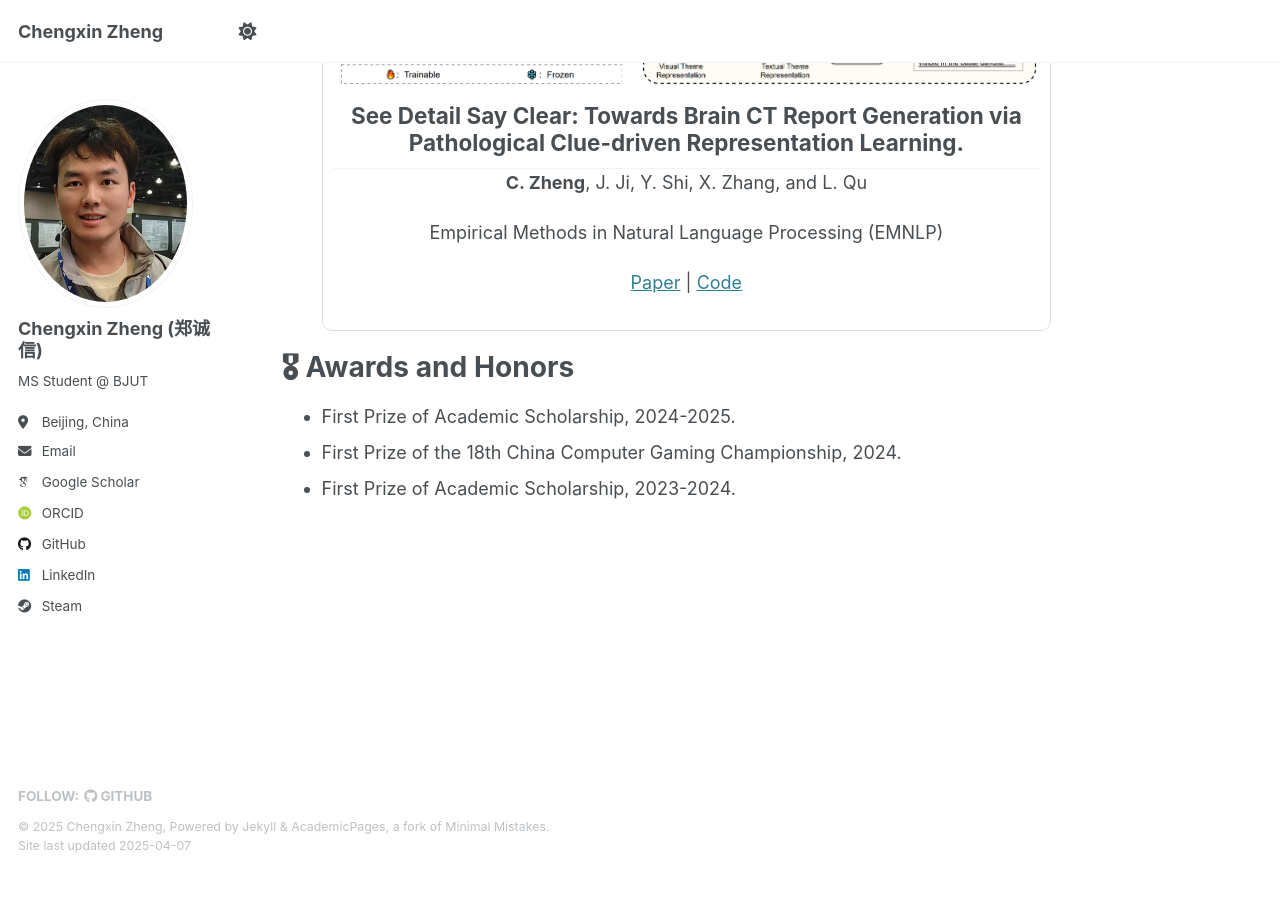
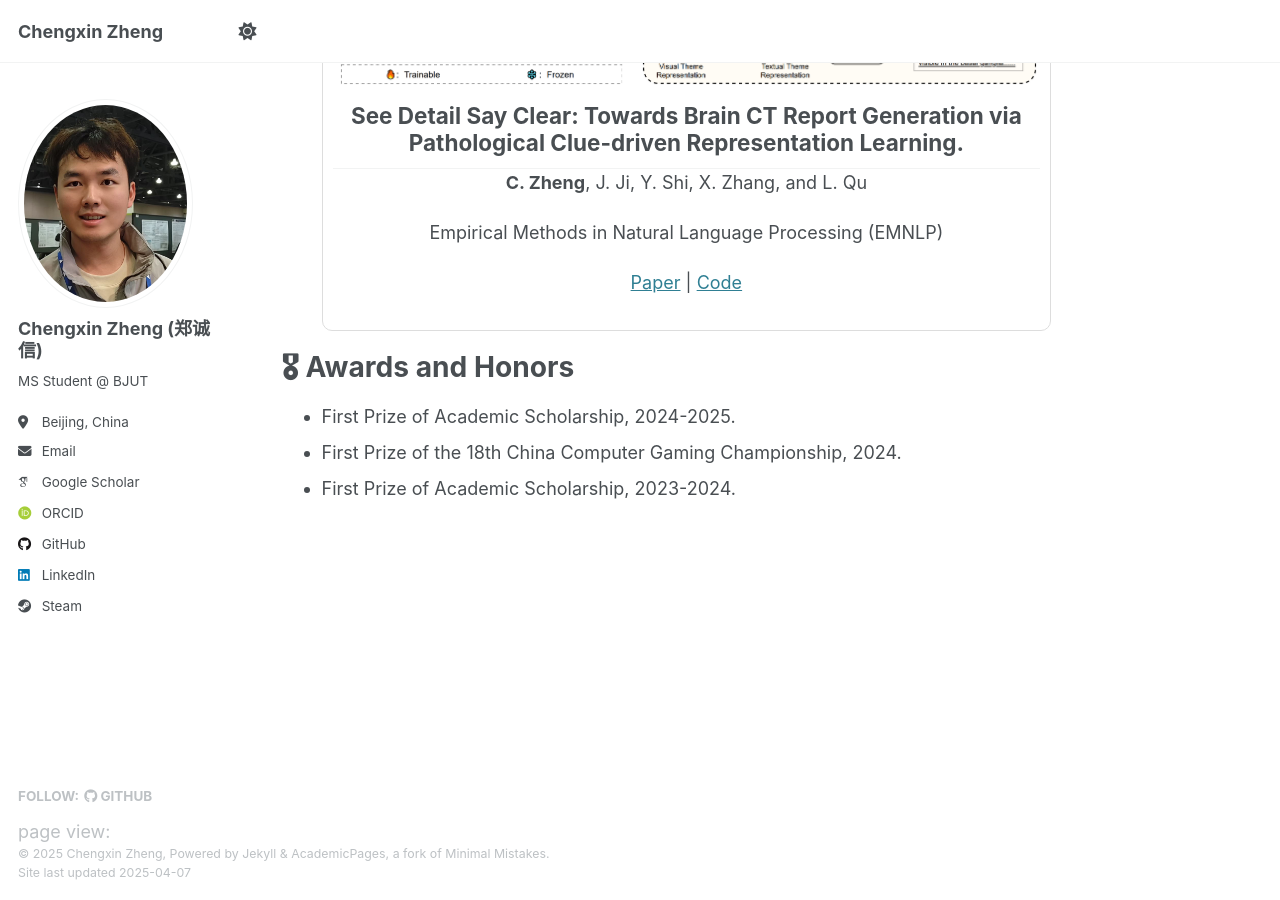
Before and after one commit to Chauncey-Jheng/Chauncey-Jheng.github.io, a Jekyll site: the page built from _pages/about.md, in a window 1280 px wide and 900 px high, scrolled down 1908 px. Built offline with Jekyll 4.4.1, drawn with Linux system fonts in a browser that asks for light colours; some web fonts are replaced; comment, search, counter and statistics services are not loaded; before the commit the page ends 2781 px from its top, so only the background shows below that.

Commit message:
Add page view counter script to footer for enhanced site analytics

```diff
--- a/_includes/footer.html
+++ b/_includes/footer.html
@@ -19,6 +19,11 @@
 </div>
 {% endif %}
 
+<div>
+  <script async src="//busuanzi.ibruce.info/busuanzi/2.3/busuanzi.pure.mini.js"></script>
+  <span id="busuanzi_container_site_pv">page view: <span id="busuanzi_value_site_pv"></span></span>
+</div>
+
 <div class="page__footer-copyright">
   &copy; {{ site.time | date: '%Y' }} {{ site.name | default: site.title }}, {{ site.data.ui-text[site.locale].powered_by | default: "Powered by" }} <a href="http://jekyllrb.com" rel="nofollow">Jekyll</a> &amp; <a href="https://github.com/academicpages/academicpages.github.io">AcademicPages</a>, a fork of <a href="https://mademistakes.com/work/minimal-mistakes-jekyll-theme/" rel="nofollow">Minimal Mistakes</a>.<br />
   Site last updated {{ "now" | date: '%Y-%m-%d' %}}
```
